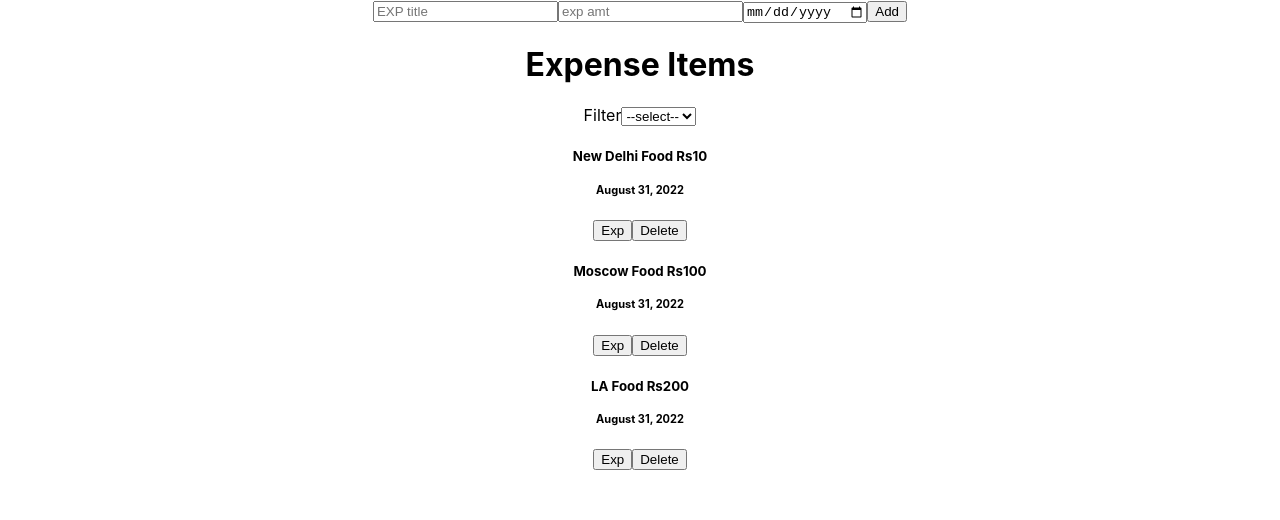
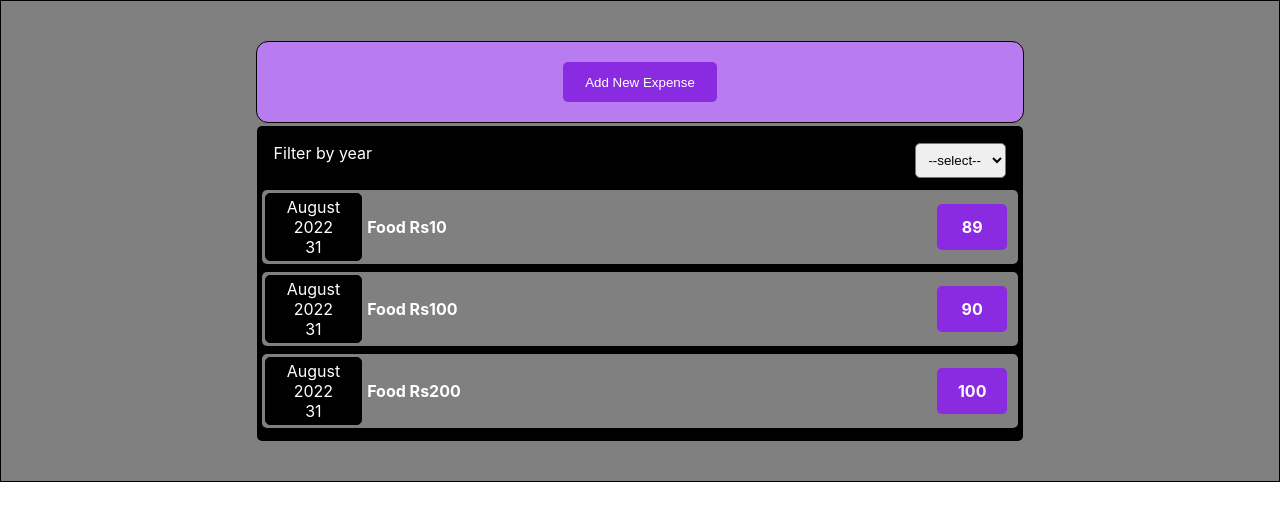
Before and after one commit to akinGC/Reactive, a React (Create React App) app: page / in a window 1280 px wide. Shown: the top 520 px of the page. Built offline with nearby package versions, Linux system fonts and the light colour scheme.

Commit message:
conditional content

```diff
--- a/src/App.css
+++ b/src/App.css
@@ -1,38 +1,39 @@
-.App {
-  text-align: center;
+*{
+  margin: 0%;
+  padding: 0%;
 }
+.expwhole{
+  border: 1px solid black;
 
-.App-logo {
-  height: 40vmin;
-  pointer-events: none;
-}
-
-@media (prefers-reduced-motion: no-preference) {
-  .App-logo {
-    animation: App-logo-spin infinite 20s linear;
-  }
-}
-
-.App-header {
-  background-color: #282c34;
-  min-height: 100vh;
+background-color: grey;
   display: flex;
   flex-direction: column;
   align-items: center;
-  justify-content: center;
-  font-size: calc(10px + 2vmin);
+  padding-bottom: 5vh;
+}
+.outblkCard{
+  background-color: black;
+  width: 60%;
+  border-radius: 5px;
+  margin-top: 3px;
   color: white;
 }
-
-.App-link {
-  color: #61dafb;
+.outfltin{
+  display: flex;
+  justify-content: space-between;
+  padding: 12px;
 }
-
-@keyframes App-logo-spin {
-  from {
-    transform: rotate(0deg);
-  }
-  to {
-    transform: rotate(360deg);
-  }
+.outflt{
+  padding: 5px;
 }
+.nulcntent{
+  text-align: center;
+  padding: 5vh;
+  font-weight: 700;
+  letter-spacing: 0.3vw;
+}
+.selitm{
+  border-radius: 5px;
+  padding: 1vh;
+  cursor: pointer;
+}
--- a/src/App.js
+++ b/src/App.js
@@ -3,69 +3,75 @@ import './App.css';
 import Exp from './components/Expenses/Exp';
 import Form from './components/Expenses/Form';
 import { useEffect, useState } from 'react';
+import Obj from './mistry/Obj';
+import FrmPart from './Expense app/FrmPart';
+import FrmCard from './Expense app/FrmCard';
+import Show from './Expense app/Show';
 
 function App() {
 
   const [obj,setObj]=useState([
     {
       title:'Food Rs10',
-      amt:'New Delhi',
+      amt:89,
       date:new Date()
     },
     {
       title:'Food Rs100',
-      amt:'Moscow',
+      amt:90,
       date:new Date()
     },
     {
       title:'Food Rs200',
-      amt:'LA',
+      amt:100,
       date:new Date()
     }
   ])
-  const [newval,setnewval]=useState('--select--')
+  const [sel,setSel]  = useState('--select--')
+  const filterval = obj.filter((end)=>{
+    return new Date(end.date).getFullYear().toString()==sel
+  })
+console.log(filterval)
+function updated(e){
+  setObj([...obj,e])
 
+}
+const [frmtype,setFrmtype] = useState(false)
+function vat(e){
+  setFrmtype(e)
+}
 
- function runUpdate(e){
-  const newObj={
-    ...e,
-    id:'123'
-  }
- setObj([...obj,newObj])
- }
+  return (
 
 
 
+    <div className='expwhole'>
+      {
+        (frmtype)? <FrmPart rerun={updated} getintel={vat}/>:<FrmCard  frmstate={vat}/>
+      }
 
- const filteredExpnses = obj.filter((expense) => {
-
-  return new Date(expense.date).getFullYear().toString() === newval;
-});
-  return (
-
-    <div className="App">
-      <Form returned = {runUpdate}/>
-    <h1>Expense Items</h1>
-    <label for="sel">Filter</label>
-    <select name='sel' onChange={(e)=>{setnewval(e.target.value)}}>
+  <div className='outblkCard'>
+    <div className='outflt'>
+      <div className='outfltin'>
+        <span>Filter by year</span>
+        <select onChange={(e)=>{setSel(e.target.value)}} className="selitm">
           <option>--select--</option>
-      <option>2020</option>
           <option>2021</option>
           <option>2022</option>
+          <option>2023</option>
         </select>
+      </div>
       {
-      (newval == '--select--')?
-          obj.map((user)=>
-          (
-             <Exp obj={user}/>
-          )
-          ):filteredExpnses.map((user)=>
-          (
-             <Exp obj={user}/>
-          )
-          )
+        (sel == '--select--')?
+        obj.map((end)=>(
+<Show obj={end}/>
+        )):(filterval.length!=0)?filterval.map((end)=>(
+          <Show obj={end}/>
+                  )):<p className='nulcntent'>Empty List!</p>
       }
 
+    </div>
+  </div>
     </div>
   );
 }
--- /dev/null
+++ b/src/Expense app/FrmCard.js
@@ -0,0 +1,14 @@
+import './FrmPart.css'
+function FrmCard(props){
+
+    return(
+        <>
+<div className='frmcrdout'>
+    <button className='frmcrdbtn' onClick={()=>{
+        props.frmstate(true)
+    }}>Add New Expense</button>
+</div>
+        </>
+    )
+}
+export default FrmCard
--- /dev/null
+++ b/src/Expense app/FrmPart.css
@@ -0,0 +1,85 @@
+*{
+    margin: 0%;
+    padding: 0%;
+
+}
+.frmbackcol{
+
+    width: 60%;
+    height: 35vh;
+    border-radius: 12px;
+    background-color:rgb(184, 124, 240) ;
+
+    margin-top: 5vh;
+
+}
+label{
+    font-weight: 700;
+}
+.parentfields{
+    display: flex;
+    flex-direction: column;
+    margin-left: 2vw;
+
+}
+.frminp{
+    display: flex;
+    flex-wrap: wrap;
+
+   height: 20vh;
+
+padding-top: 3vh;
+    padding-left: 5vw;
+    width: 80%;
+
+}
+input{
+    height: 4vh;
+    width: 18vw;
+    border-radius: 5px;
+    outline: none;
+    border: none;
+}
+.parentfieldsamt{
+    margin-left: 8vw;
+}
+.frmbtns{
+
+    width: 40%;
+    display: flex;
+    justify-content: space-evenly;
+    float: right;
+    margin-top: 5vh;
+}
+.frmbtnsfoc,.frmcrdbtn{
+    background-color: blueviolet;
+    color: white;
+    border: none;
+    outline: none;
+    width: 8vw;
+    height: 5vh;
+    cursor: pointer;
+    border-radius: 5px;
+
+}
+.frmbtnsfoc:active{
+    transform: scale(1.1);
+}
+.frmcrdout{
+    border: 1px solid black;
+    display: flex;
+    justify-content: center;
+    width:60% ;
+    border-radius: 12px;
+    background-color:rgb(184, 124, 240) ;
+
+    margin-top: 5vh;
+    height: 10vh;
+    align-items: center;
+}
+.frmcrdbtn{
+   width: 12vw;
+}
+.frmcrdbtn:active{
+    transform: scale(1.1);
+}
--- /dev/null
+++ b/src/Expense app/FrmPart.js
@@ -0,0 +1,62 @@
+import { useState } from 'react'
+import './FrmPart.css'
+function FrmPart(props){
+    console.log(props)
+    const [data,seData] = useState({
+        title:'',
+        amt:'',
+        date:new Date()
+    })
+    function valChange(e){
+        switch (e.target.name) {
+            case 'title':
+                seData({...data,title:e.target.value})
+                break;
+            case 'amt':
+                    seData({...data,amt:e.target.value})
+                    break;
+            case 'date':
+                seData({...data,date:e.target.value})
+                break;
+            default:
+                break;
+        }
+    }
+    function addec(e){
+        e.preventDefault()
+        props.rerun(data)
+        seData({ title:'',
+        amt:'',
+        date:new Date()})
+props.getintel(false)
+    }
+    function canceled(){
+        props.getintel(false)
+    }
+
+    return(
+        <>
+        <div className='frmbackcol'>
+            <div className='frminp'>
+                <div className='parentfields'>
+                    <label for="title">Title</label>
+                <input type="text" name='title' value={data.title} onChange={valChange}></input>
+                </div>
+           <div className='parentfields parentfieldsamt'>
+           <label for="amt">Amount</label>
+                <input type="number" name='amt'value={data.amt}onChange={valChange}></input>
+           </div>
+              <div className='parentfields'>
+              <label for="date">Date</label>
+                <input type="date" name='date'value={data.date}onChange={valChange}></input>
+              </div>
+            </div>
+            <div className='frmbtns'>
+                <button className='frmcncl frmbtnsfoc' onClick={canceled}>Cancel</button>
+                <button className='frmadd frmbtnsfoc' onClick={addec}>Add</button>
+            </div>
+        </div>
+        </>
+    )
+}
+export default FrmPart
--- /dev/null
+++ b/src/Expense app/Show.css
@@ -0,0 +1,41 @@
+*{
+    margin: 0%;
+    padding: 0%;
+}
+.listouter{
+    background-color: grey;
+    border-radius: 5px;
+    display: flex;
+    margin-bottom: 1vh;
+}
+.listdate{
+    display: flex;
+    flex-direction: column;
+    border: 1px solid black;
+    text-align: center;
+    margin: 3px;
+    border-radius: 5px;
+    width: 7vw;
+    padding: 3px;
+    background-color: black;
+}
+
+.listtexts{
+    display: flex;
+
+    width: 50vw;
+    justify-content: space-between;
+    align-items: center;
+    margin-left: 2px;
+    font-weight: 700;
+}
+.amtdisplyd{
+    background-color: blueviolet;
+    height: 5vh;
+    min-width: 5vw;
+    padding: 3px;
+    display: flex;
+    align-items: center;
+    justify-content: center;
+    border-radius: 5px;
+}
--- /dev/null
+++ b/src/Expense app/Show.js
@@ -0,0 +1,20 @@
+import './Show.css'
+function Show(props){
+    (props.obj==null)?console.log(true):console.log(false)
+    return(
+        <>
+        <div className='listouter'>
+            <div className='listdate'>
+              <span>{new Date(props.obj.date).toLocaleString('en-US',{month:'long'})}</span>
+              <span>{new Date(props.obj.date).toLocaleString('en-US',{year:'numeric'})}</span>
+              <span>{new Date(props.obj.date).toLocaleString('en-US',{day:'2-digit'})}</span>
+            </div>
+            <div className='listtexts'>
+                <span>{props.obj.title}</span>
+                <span className='amtdisplyd'>{props.obj.amt}</span>
+            </div>
+        </div>
+        </>
+    )
+}
+export default Show
```
Lines whose indentation alone changed are shown as unchanged.
